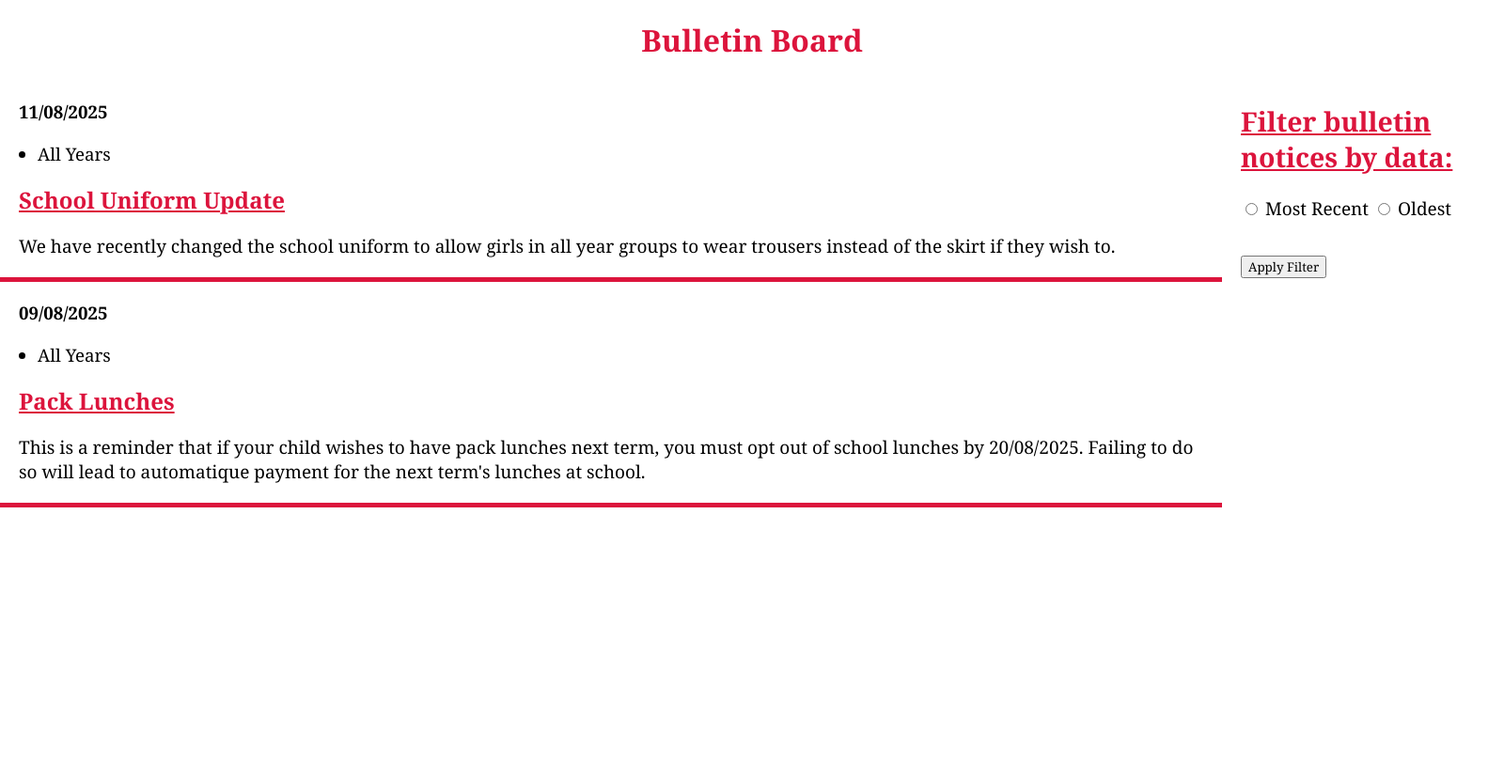
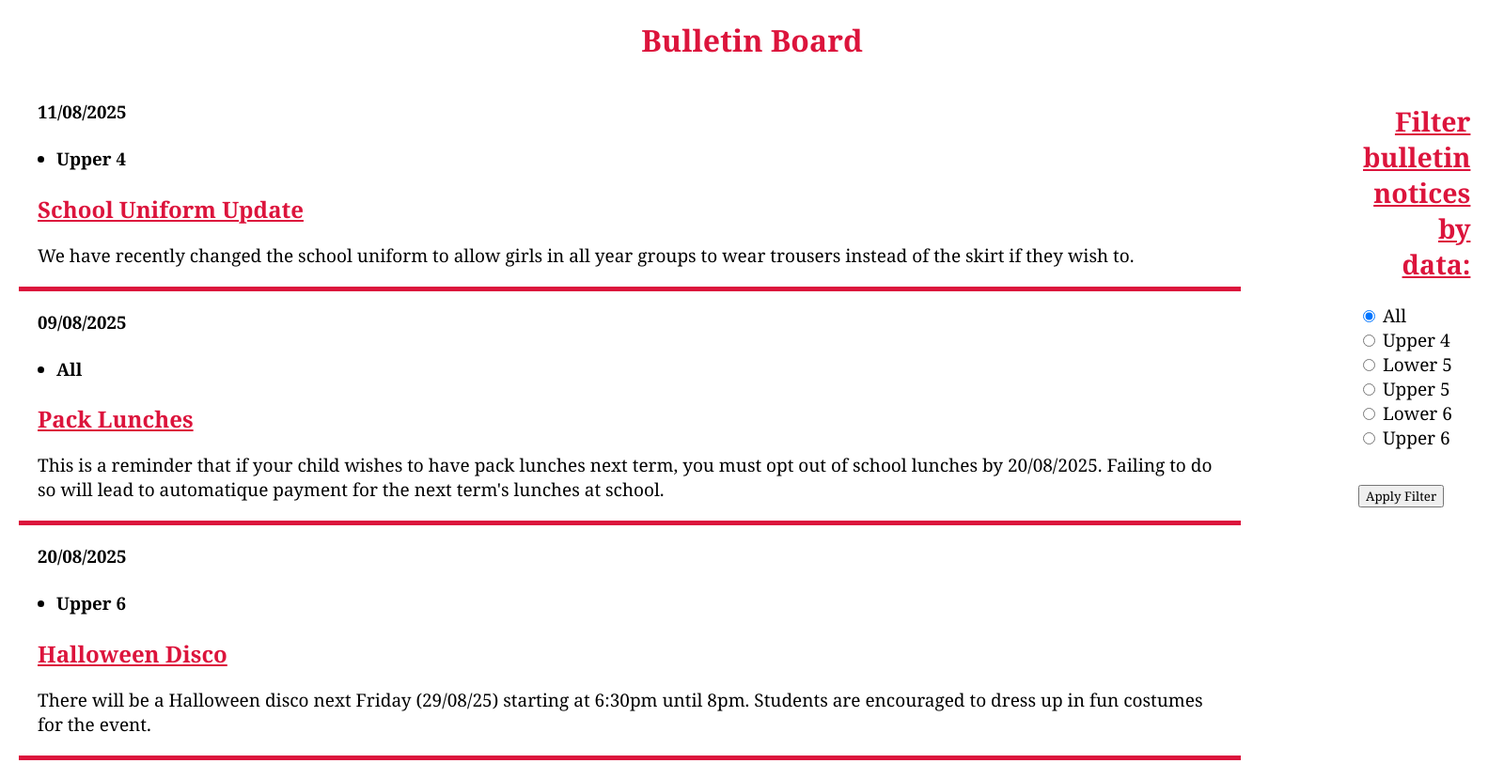
Before and after one commit to Lucy3423/Student-Profile-Website, a Flask app: page /bulletin/1 in a window 1600 px wide. Shown: the part 340-1169 px from the top of the page at 94% size. Before the commit the page ends 880 px from the top, so only its background shows below. Run offline with Flask 3, Linux system fonts and the light colour scheme.

Commit message:
Added a filter to the bulletin board page to sort by year group

```diff
--- a/StudentPortal/bulletin_notice.py
+++ b/StudentPortal/bulletin_notice.py
@@ -1,6 +1,6 @@
 class Bulletin_notice:
-    def __init__(self, date, title, year_groups, content):
+    def __init__(self, date, title, year_group, content):
         self.date = date
         self.title = title
-        self.year_groups: list = year_groups
+        self.year_group = year_group
         self.content = content
--- a/StudentPortal/forms/bulletin_sort_form.py
+++ b/StudentPortal/forms/bulletin_sort_form.py
@@ -4,6 +4,6 @@ from wtforms.validators import DataRequired
 
 
 class Bulletin_sort_form(FlaskForm):
-    sort_types = [('recent', "Most Recent"), ("oldest", "Oldest")] # python variable, title/label
-    sort_type = RadioField("Sort Types", choices=sort_types)
+    sort_types = [("all", "All"), ("upper 4", "Upper 4"), ("lower 5", "Lower 5"), ("upper 5", "Upper 5"), ("lower 6", "Lower 6"), ("upper 6", "Upper 6")] # python variable, title/label
+    sort_type = RadioField("Sort Types", choices=sort_types, default="all")
     submit = SubmitField("Apply Filter")
--- a/StudentPortal/main.py
+++ b/StudentPortal/main.py
@@ -12,8 +12,6 @@ from forms.bulletin_sort_form import Bulletin_sort_form
 
 
 
-
-
 app = Flask(__name__)
 app.config["SECRET_KEY"] = "mysecret"
 
@@ -21,10 +19,13 @@ system = System()
 system.set_up_students()
 
 
-new_bulletin_notice = Bulletin_notice("11/08/2025", "School Uniform Update", ["All Years"], "We have recently changed the school uniform to allow girls in all year groups to wear trousers instead of the skirt if they wish to.")
+new_bulletin_notice = Bulletin_notice("11/08/2025", "School Uniform Update", "upper 4", "We have recently changed the school uniform to allow girls in all year groups to wear trousers instead of the skirt if they wish to.")
 system.bulletin_notices.append(new_bulletin_notice)
-new_bulletin_notice = Bulletin_notice("09/08/2025", "Pack Lunches", ["All Years"], "This is a reminder that if your child wishes to have pack lunches next term, you must opt out of school lunches by 20/08/2025. Failing to do so will lead to automatique payment for the next term's lunches at school.")
+new_bulletin_notice = Bulletin_notice("09/08/2025", "Pack Lunches", "all", "This is a reminder that if your child wishes to have pack lunches next term, you must opt out of school lunches by 20/08/2025. Failing to do so will lead to automatique payment for the next term's lunches at school.")
 system.bulletin_notices.append(new_bulletin_notice)
+new_bulletin_notice = Bulletin_notice("20/08/2025", "Halloween Disco", "upper 6", "There will be a Halloween disco next Friday (29/08/25) starting at 6:30pm until 8pm. Students are encouraged to dress up in fun costumes for the event.")
+system.bulletin_notices.append(new_bulletin_notice)
+
 
 @app.route("/dashboard/<int:student_id>")
 def dashboard(student_id):
@@ -57,16 +58,12 @@ def login():
 
 
 
-@app.route('/bulletin/<int:student_id>')
+@app.route('/bulletin/<int:student_id>', methods=["GET", "POST"])
 def bulletin(student_id):
     sort_form = Bulletin_sort_form()
-    sort_filter = sort_form.sort_type.data
-    print(sort_filter)
-    return render_template("bulletin.html", bulletin_notices=system.bulletin_notices, student_id=student_id, sort_form=sort_form)
-
-
-
-
+    sort_type = sort_form.sort_type.data
+    print(sort_type)
+    return render_template("bulletin.html", bulletin_notices=system.bulletin_notices, student_id=student_id, sort_form=sort_form, sort_type=sort_type)
 
 
 if __name__ == "__main__":
--- a/StudentPortal/static/bulletin.css
+++ b/StudentPortal/static/bulletin.css
@@ -1,16 +1,27 @@
+.left, .right {
+    flex: 1;
+    margin-right: 70px;
+    text-align: center;
+}
+
 #date {
     width: 150px;
     margin: 20px;
     padding: 10px auto;
 }
 
+#failure-message {
+    text-align: right;
+}
 .content {
     margin: 20px;
+    width: 10px;
 }
 
 
 .bulletin-entries {
     text-align: left;
+    margin: 20px;
 }
 
 .notice-subject {
@@ -21,7 +32,7 @@
 
 
 .sort-form {
-    text-align: left;
+    text-align: right;
     margin-left: 20px;
     font-size: 19px;
 }
@@ -34,7 +45,8 @@
 
 .body {
     display: flex;
-    justify-content: 50px;
+    justify-content: space-between;
+    gap: 20px;
 }
 
 li {
@@ -47,7 +59,7 @@ li {
     height: 5px;
     background-color: crimson;
     width: 1300px;
-    margin-left: 0;
+
 
 }
 
@@ -55,3 +67,9 @@ p {
     font-size: 19px;
     width: 1250px;
 }
+
+
+#sort-options {
+    text-align: left;
+    margin-left: -5px;
+}
--- a/StudentPortal/templates/bulletin.html
+++ b/StudentPortal/templates/bulletin.html
@@ -10,34 +10,42 @@
 <h1 class="title"> Bulletin Board </h1>
 
 <div class="body">
+    <div class="left">
         <div class="bulletin-entries">
-        {% for bulletin_notice in bulletin_notices %}
+            {% for bulletin_notice in bulletin_notices if (bulletin_notice.year_group == sort_type or sort_type == "all") %}
                 <h3 id="date"> {{bulletin_notice.date}}</h3>
-
                 <ul>
-            {% for year_group in bulletin_notice.year_groups %}
-            <li> {{year_group}} </li>
-            {% endfor %}
+                    <li>
+                        <h4> {{bulletin_notice.year_group | title}} </h4>
+                    </li>
                 </ul>
-
                 <h2 class="notice-subject"> {{bulletin_notice.title }} </h2>
-
                 <div class="content">
                     <p> {{bulletin_notice.content}}</p>
                 </div>
+
                 <hr class="line">
+
+                {% else %}
+                <h2> Bulletin notices do not currentlly apply to this year </h2>
             {% endfor %}
         </div>
+    </div>
 
+    <div class="right">
         <div class="sort-form">
             <h2> Filter bulletin notices by data: </h2>
-        <form action="{{url_for('bulletin', student_id=student_id)}}">
+            <form action="{{url_for('bulletin', student_id=student_id)}}" method="post">
+                {{sort_form.hidden_tag()}}
+                <div id="sort-options">
                 {% for btn in sort_form.sort_type %}
                     {{ btn() }}
-                {{ btn.label}}
+                    {{ btn.label}} <br>
                 {% endfor %}
                 <h2> {{sort_form.submit()}}</h2>
+                </div>
             </form>
         </div>
     </div>
+</div>
 {% endblock %}
```
Lines whose indentation alone changed are shown as unchanged.
